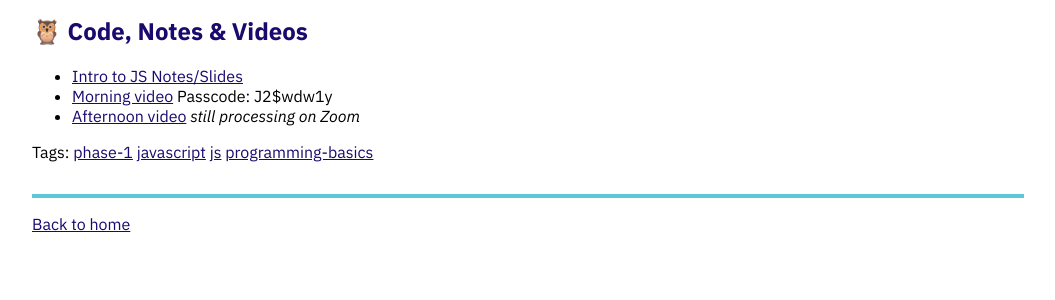
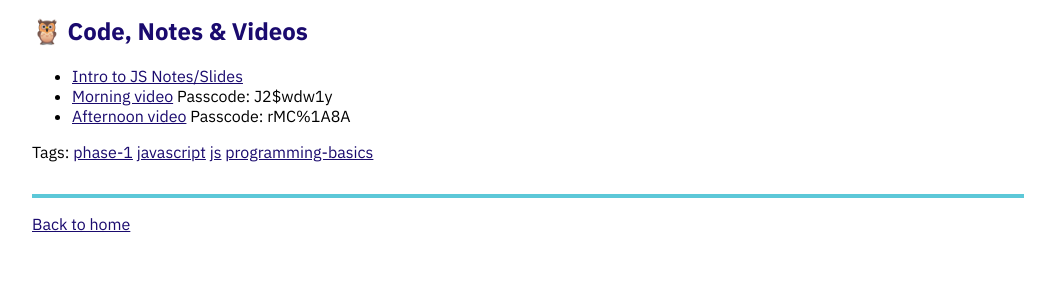
Before and after one commit to momentum-team-6/momentum-team-6.github.io, a Jekyll site: the page built from _posts/2020-11-09-intro-js.md, in a window 1280 px wide. Shown: the part 783-1083 px from the top of the page, without its empty margins (112-1167 px from the left). Built offline with Jekyll 4.4.1, drawn with Linux system fonts in a browser that asks for light colours; nearby versions of some CDN libraries.

Commit message:
add afternoon video

```diff
--- a/_posts/2020-11-09-intro-js.md
+++ b/_posts/2020-11-09-intro-js.md
@@ -32,4 +32,4 @@ tags: phase-1 javascript js programming-basics
 
 - [Intro to JS Notes/Slides](https://github.com/momentum-team-6/notes/blob/main/intro-js.md)
 - [Morning video](https://us02web.zoom.us/rec/share/84P3fBicgp1Pj8QHQ-SR7qJbKY5X_EohkSv3goJ4YXccr-BtwPD7_8mwv-Lk96Zo.Aw29wRL1iyy-Tgns) Passcode: J2\$wdw1y
-- [Afternoon video]() _still processing on Zoom_
+- [Afternoon video](https://us02web.zoom.us/rec/share/fg0m_CVBE-PVgUPEz_QTKmOMFXv4uvBaqsLWxTJX-eCVjGoLeCcYzhCP9eizQKFM.mx5NFDBAqGY8cXn7) Passcode: rMC%1A8A
```
